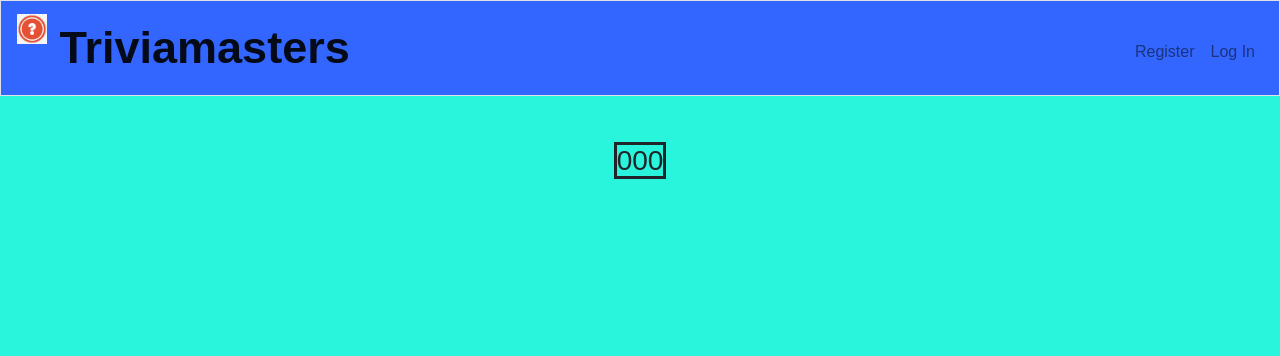
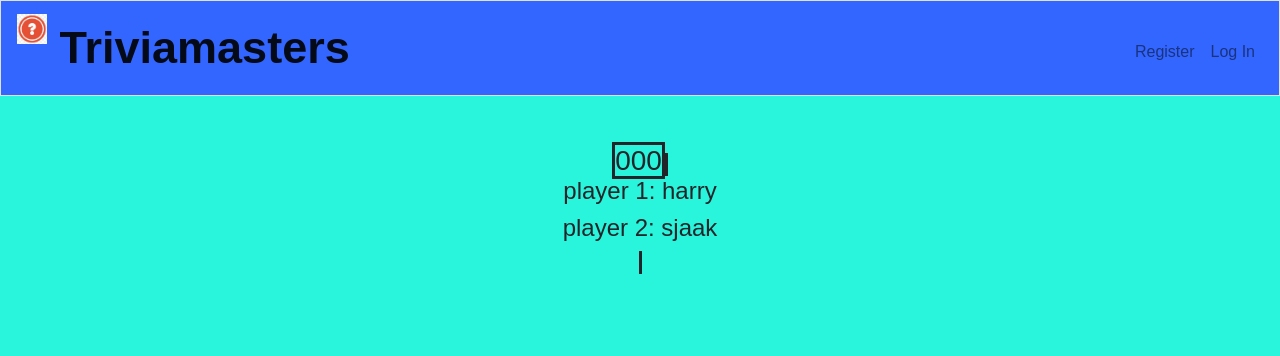
Before and after one commit to Hetgithubaccount/triviamasters, a Flask app: template templates/wacht.html in a window 1280 px wide. Shown: the top 356 px of the page. Run offline with Flask 2, Linux system fonts and the light colour scheme; the template is opened without the code that fills it: most values are stand-ins (such as "Sample title", 1, 10 or a date in 2020); some libraries are stand-ins or nearby versions.

Commit message:
wacht.html

```diff
--- a/templates/wacht.html
+++ b/templates/wacht.html
@@ -6,4 +6,8 @@
 
 {% block main %}
     <h3 id="code">{{code}}</h3>
+    <div id="players">
+        <h4> player 1: harry</h4>
+        <h4> player 2: sjaak </h4>
+    </div>
 {% endblock %}
```
